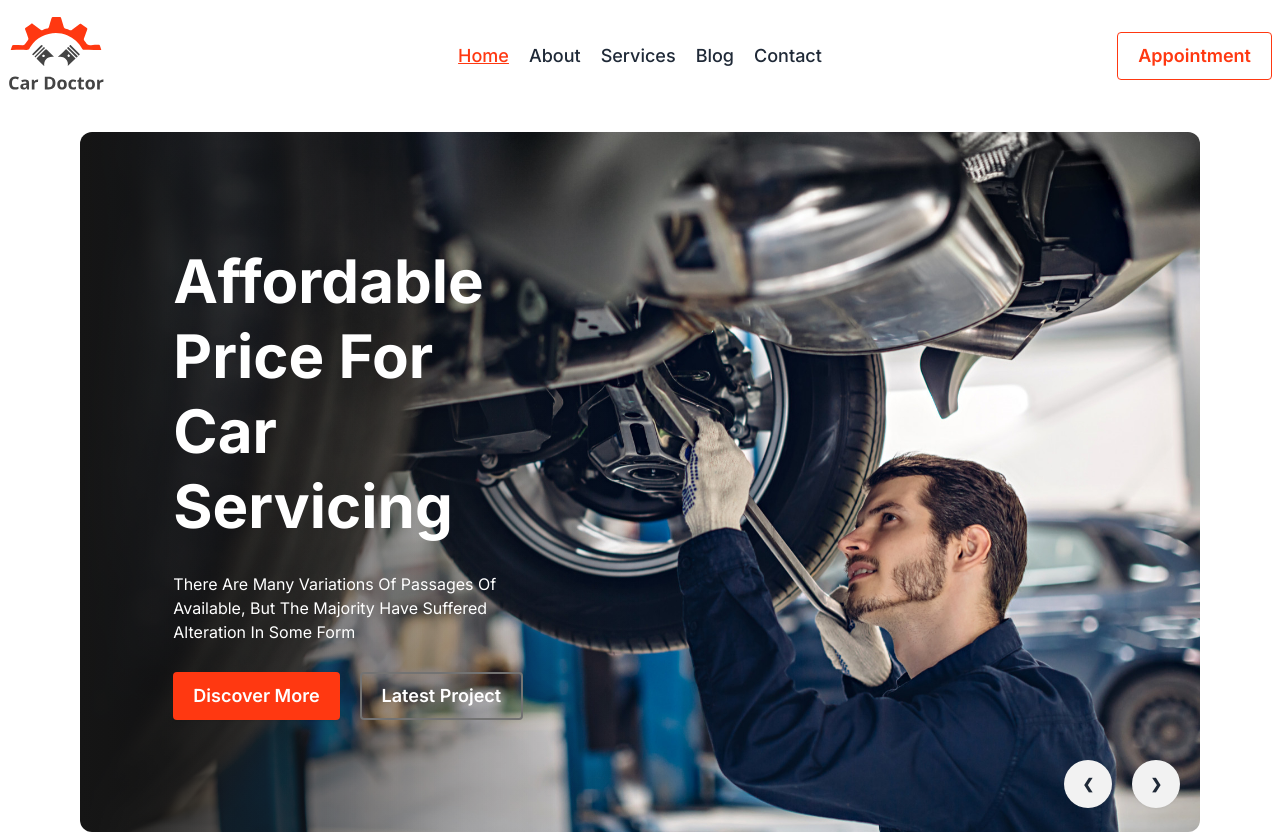
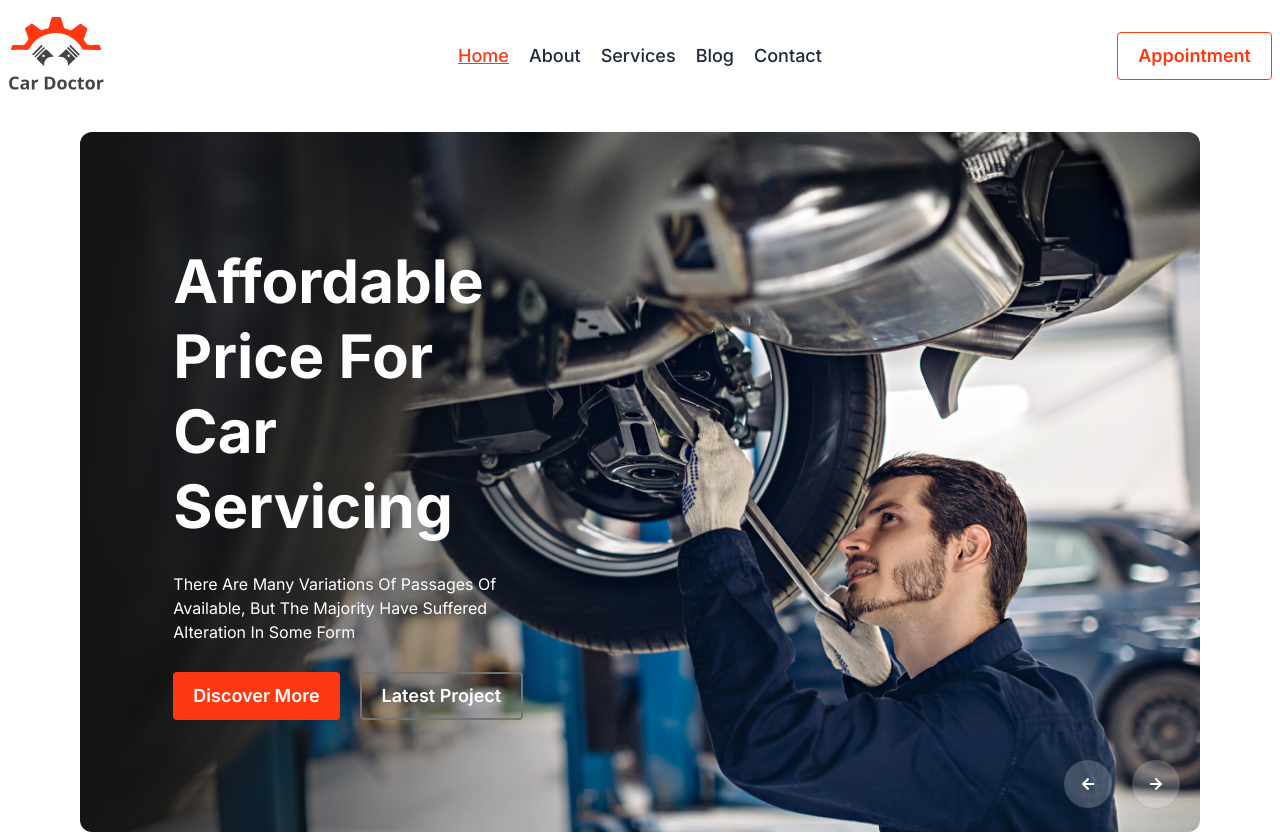
Before and after one commit to byteFarhan/car-doctor-recap-client-side, a React (Vite) app: page / in a window 1280 px wide. Shown: the top 834 px of the page. Built offline with nearby package versions, Linux system fonts and the light colour scheme.

Commit message:
Optimize 'Our Team' 'carousel' and 'Services' sections.

```diff
--- a/src/Pages/HomePage/Carousel/CarouselItem.jsx
+++ b/src/Pages/HomePage/Carousel/CarouselItem.jsx
@@ -1,5 +1,6 @@
 import Proptypes from "prop-types";
 import { Link } from "react-router-dom";
+import { FaArrowRight, FaArrowLeft } from "react-icons/fa";
 const CarouselItem = ({
   sliderNo,
   img,
@@ -58,15 +59,15 @@ const CarouselItem = ({
         <div className="absolute bottom-0 flex items-end justify-end gap-3 transform -translate-y-1/2 md:gap-5 md:left-5 md:right-5 left-1 right-2">
           <a
             href={`${rightSlideIconPath}`}
-            className="p-3 border-none rounded-full btn md:btn-circle hover:bg-primary hover:text-white"
+            className="p-3 border-none rounded-full btn md:btn-circle bg-[#FFFFFF33] hover:bg-primary text-white"
           >
-            ❮
+            <FaArrowLeft />
           </a>
           <a
             href={`${leftSlideIconPath}`}
-            className="p-3 border-none rounded-full btn md:btn-circle hover:bg-primary hover:text-white"
+            className="p-3 border-none rounded-full btn md:btn-circle bg-[#FFFFFF33] hover:bg-primary text-white"
           >
-            ❯
+            <FaArrowRight />
           </a>
         </div>
       </div>
--- a/src/Pages/HomePage/OurTeam/TeamMember.jsx
+++ b/src/Pages/HomePage/OurTeam/TeamMember.jsx
@@ -5,6 +5,7 @@ import {
   FaLinkedinIn,
   FaInstagram,
 } from "react-icons/fa";
+import SocialIcon from "../../../components/SocialIcon";
 const TeamMember = ({ member }) => {
   const { job_category, job_title, img } = member;
   return (
@@ -20,11 +21,19 @@ const TeamMember = ({ member }) => {
       <div className="py-3 space-y-3 text-center">
         <h4 className="">{job_title}</h4>
         <p className="text-xl font-semibold text-neutral">{job_category}</p>
-        <div className="flex justify-center gap-5 text-lg [&>*]:bg-secondary text-white [&>*]:p-2 [&>*]:w-[40px] [&>*]:h-[40px] [&>*]:rounded-full">
-          <FaFacebookF />
-          <FaTwitter />
-          <FaLinkedinIn />
-          <FaInstagram />
+        <div className="flex justify-center gap-3 [&>*]:bg-secondary text-white [&>*]:p-2 [&>*]:rounded-full">
+          <SocialIcon>
+            <FaFacebookF />
+          </SocialIcon>
+          <SocialIcon>
+            <FaTwitter />
+          </SocialIcon>
+          <SocialIcon>
+            <FaLinkedinIn />
+          </SocialIcon>
+          <SocialIcon>
+            <FaInstagram />
+          </SocialIcon>
         </div>
       </div>
     </div>
--- a/src/Pages/HomePage/Services/ServicesCard.jsx
+++ b/src/Pages/HomePage/Services/ServicesCard.jsx
@@ -1,5 +1,6 @@
 import PropTypes from "prop-types";
 import { GoArrowRight } from "react-icons/go";
+import { Link } from "react-router-dom";
 const ServicesCard = ({ service }) => {
   const { img, title, price } = service;
   return (
@@ -16,7 +17,9 @@ const ServicesCard = ({ service }) => {
         <div className="flex justify-between pb-4">
           <p className="text-xl font-semibold text-primary">Price: ${price}</p>
           <p className="text-3xl font-semibold text-primary">
-            <GoArrowRight />
+            <Link to={"#"}>
+              <GoArrowRight />
+            </Link>
           </p>
         </div>
       </div>
```
